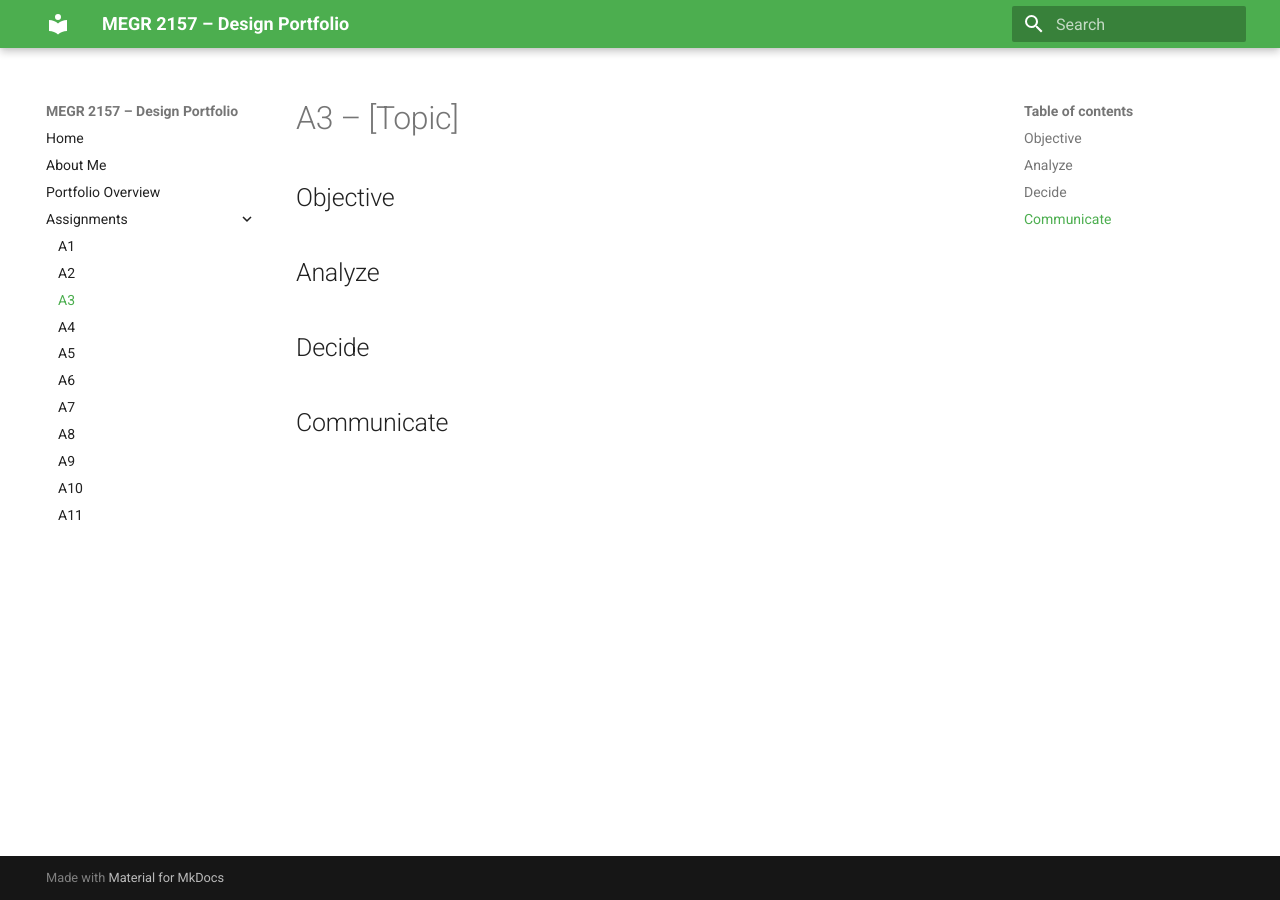
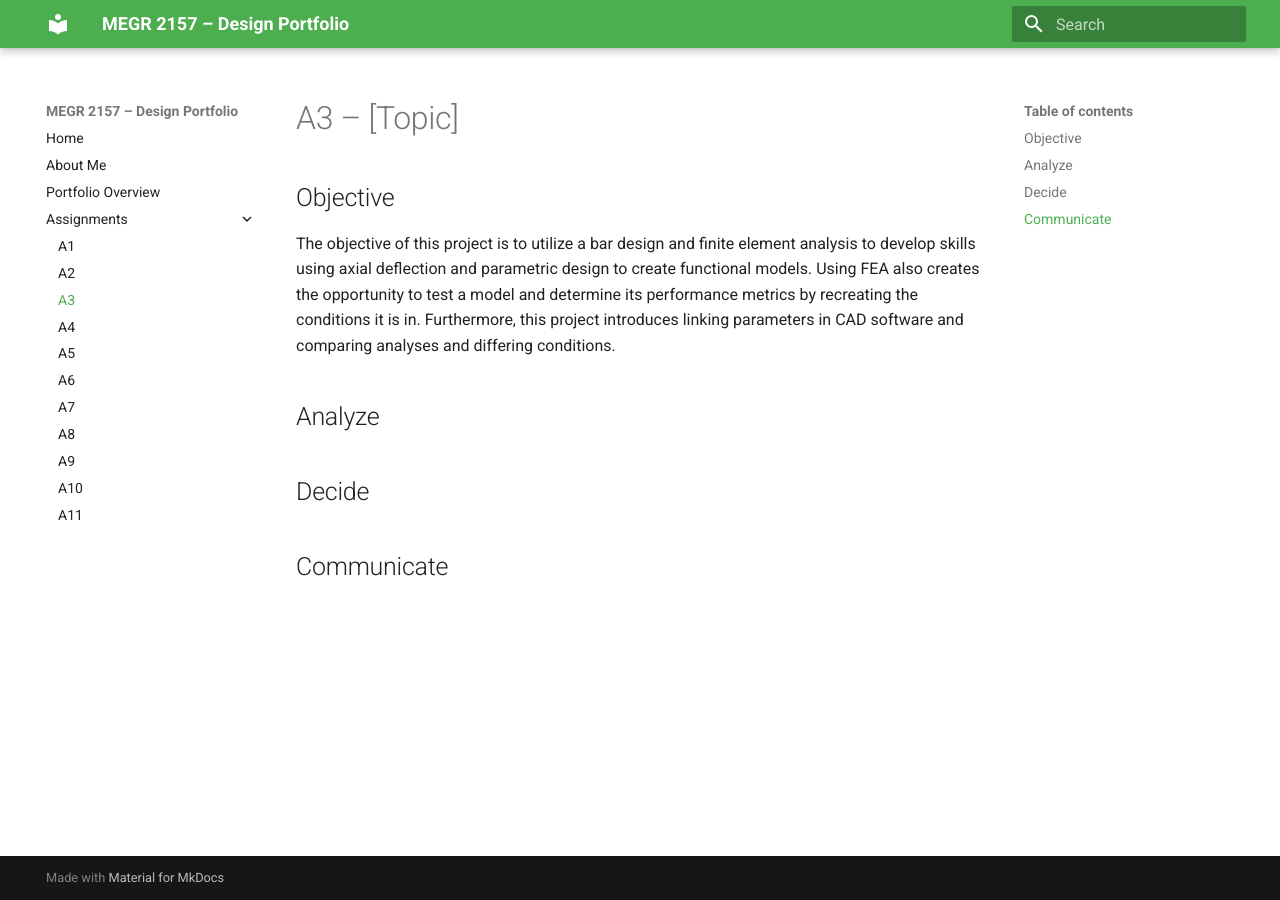
Before and after one commit to bsalvi7/megr2156-portfolio, an MkDocs documentation site: the page built from docs/assignments/A03/index.md, in a window 1280 px wide. Built offline with MkDocs 1.6.1 and Material for MkDocs 9.7.7, drawn with Linux system fonts in a browser that asks for light colours.

Commit message:
Enhance project objective description
Expanded the objective section to include details about bar design, finite element analysis, and CAD parameter linking.

```diff
--- a/docs/assignments/A03/index.md
+++ b/docs/assignments/A03/index.md
@@ -2,8 +2,10 @@
 
 ## Objective
 
+The objective of this project is to utilize a bar design and finite element analysis to develop skills using axial deflection and parametric design to create functional models. Using FEA also creates the opportunity to test a model and determine its performance metrics by recreating the conditions it is in. Furthermore, this project introduces linking parameters in CAD software and comparing analyses and differing conditions.
 
 ## Analyze
+
 
 
 ## Decide
```
